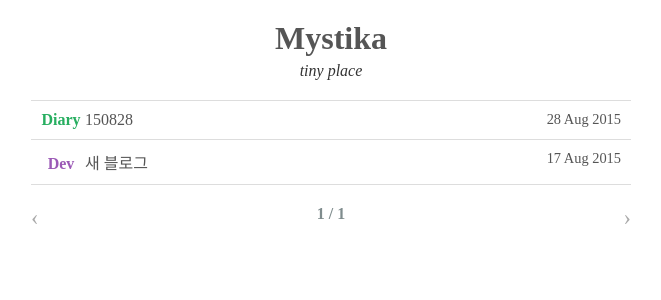
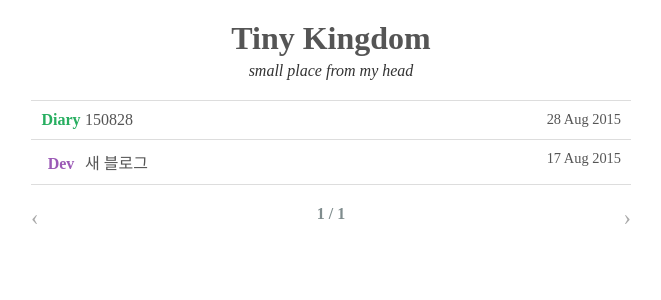
Before and after one commit to blurfx/xo.dev, a Jekyll site: the page built from index.html, in a window 1280 px wide. Shown: the top 300 px of the page, without its empty margins (309-970 px from the left). Built offline with Jekyll 4.4.1, drawn with Linux system fonts in a browser that asks for light colours; the list of posts is cut into pages by our own code.

Commit message:
Update _config.yml

```diff
--- a/_config.yml
+++ b/_config.yml
@@ -1,5 +1,5 @@
-title: Mystika
-description: tiny place
+title: Tiny Kingdom
+description: small place from my head
 
 footer-links:
   dribbble:
```
